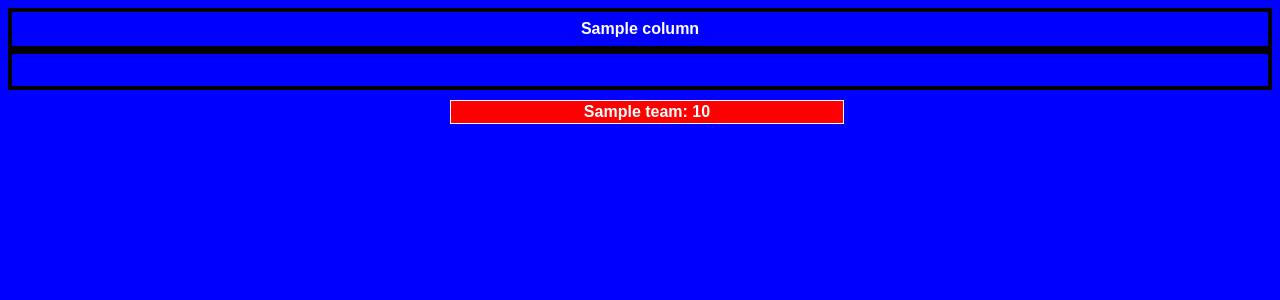
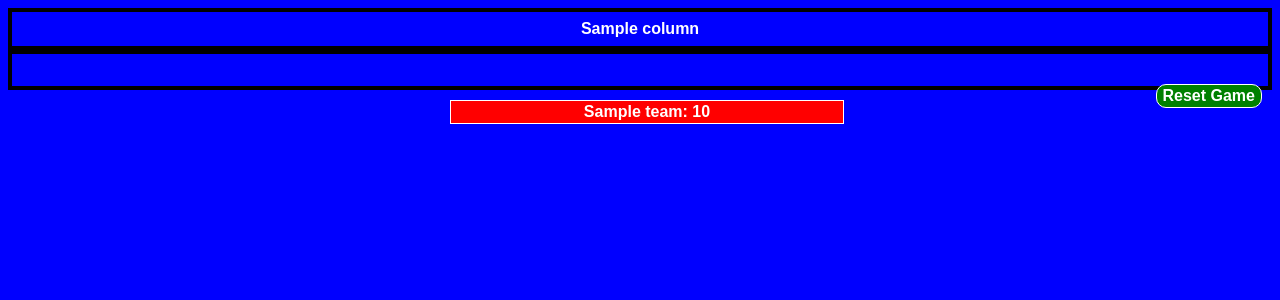
Before and after one commit to emilylutz/jeopardy, a Django app: template jeopardy/templates/board.html in a window 1280 px wide. Shown: the top 300 px of the page. Run offline with Django 3.2, Linux system fonts and the light colour scheme; tables that the repository leaves empty hold one stand-in row (values such as "Sample post"); the template is opened without the code that fills it: values that come from a table or form of the project are taken from there, most other values are stand-ins (such as "Sample title", 1, 10 or a date in 2020); lists and menus that the app fills with data are empty.

Commit message:
added game reset button

```diff
--- a/jeopardy/templates/board.html
+++ b/jeopardy/templates/board.html
@@ -94,6 +94,37 @@ div.ButtonCenter {
    margin: auto;
 }
 
+.boring_button{
+    color: white;
+    background: green;
+    text-align: center;
+    font-family: Arial, Helvetica, sans-serif;
+    font-weight: bold;
+    font-size: 100%;
+    margin: auto;
+    width: 100%;
+    border-radius: 10px;
+    border: 1px solid white;
+    text-decoration: none;
+    padding: 2px 6px 2px 6px;
+    margin-bottom: 5px;
+    margin-left: 10px;
+    margin-right: 10px;
+}
+
+.right_button{
+    margin-top: -50px;
+    float: right;
+    width: inherit;
+}
+
+.left_button{
+    margin-top: -50px;
+    float: left;
+    width: inherit;
+}
+
+
 
 </style>
 </head>
@@ -139,6 +170,8 @@ div.ButtonCenter {
     </div>
 </div>
 
+<a class='boring_button right_button' href="{% url 'reset' game.id %}">Reset Game</a>
+
 </body>
 
 </html>
--- a/jeopardy/urls.py
+++ b/jeopardy/urls.py
@@ -24,6 +24,7 @@ urlpatterns = [
     url(r'^admin/', include(admin.site.urls)),
     url(r'^$', TemplateView.as_view(template_name='index.html'), name="index"),
     url(r'^(?P<id>\d+)/$', BoardView.as_view(), name='board'),
+    url(r'^(?P<id>\d+)/reset$', ResetView.as_view(), name='reset'),
     url(r'^(?P<game_id>\d+)/(?P<answer_id>\d+)$', AnswerView.as_view(), name='answer'),
     url(r'^(?P<game_id>\d+)/(?P<answer_id>\d+)/(?P<team_id>\d+)/$', TeamSelectedAnswerView.as_view(), name='select_team'),
     url(r'^(?P<game_id>\d+)/(?P<answer_id>\d+)/(?P<team_id>\d+)/wrong/$', WrongAnswerView.as_view(), name='answer_wrong'),
```
Also changed, not shown: jeopardy/views.py (+22 -0 lines).
